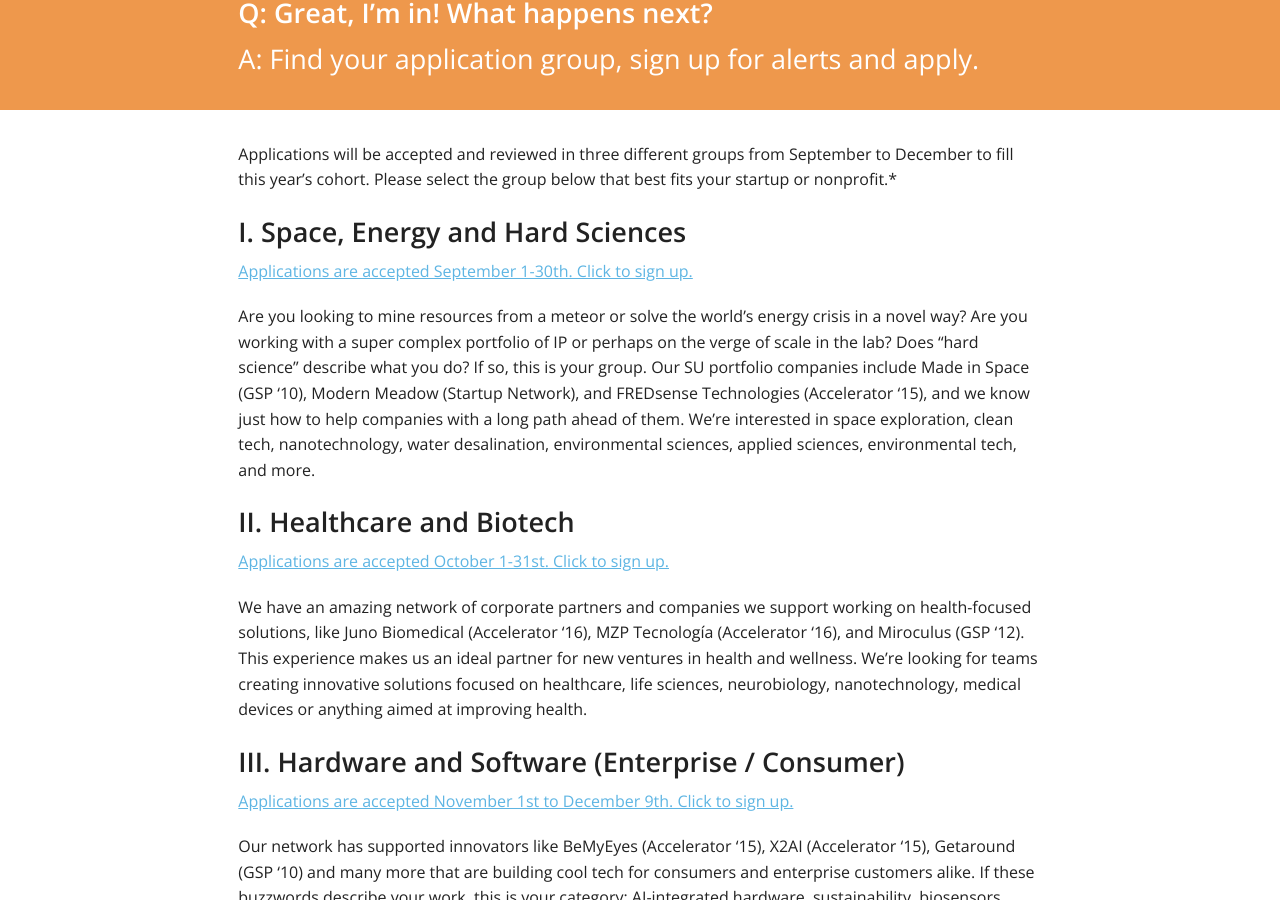
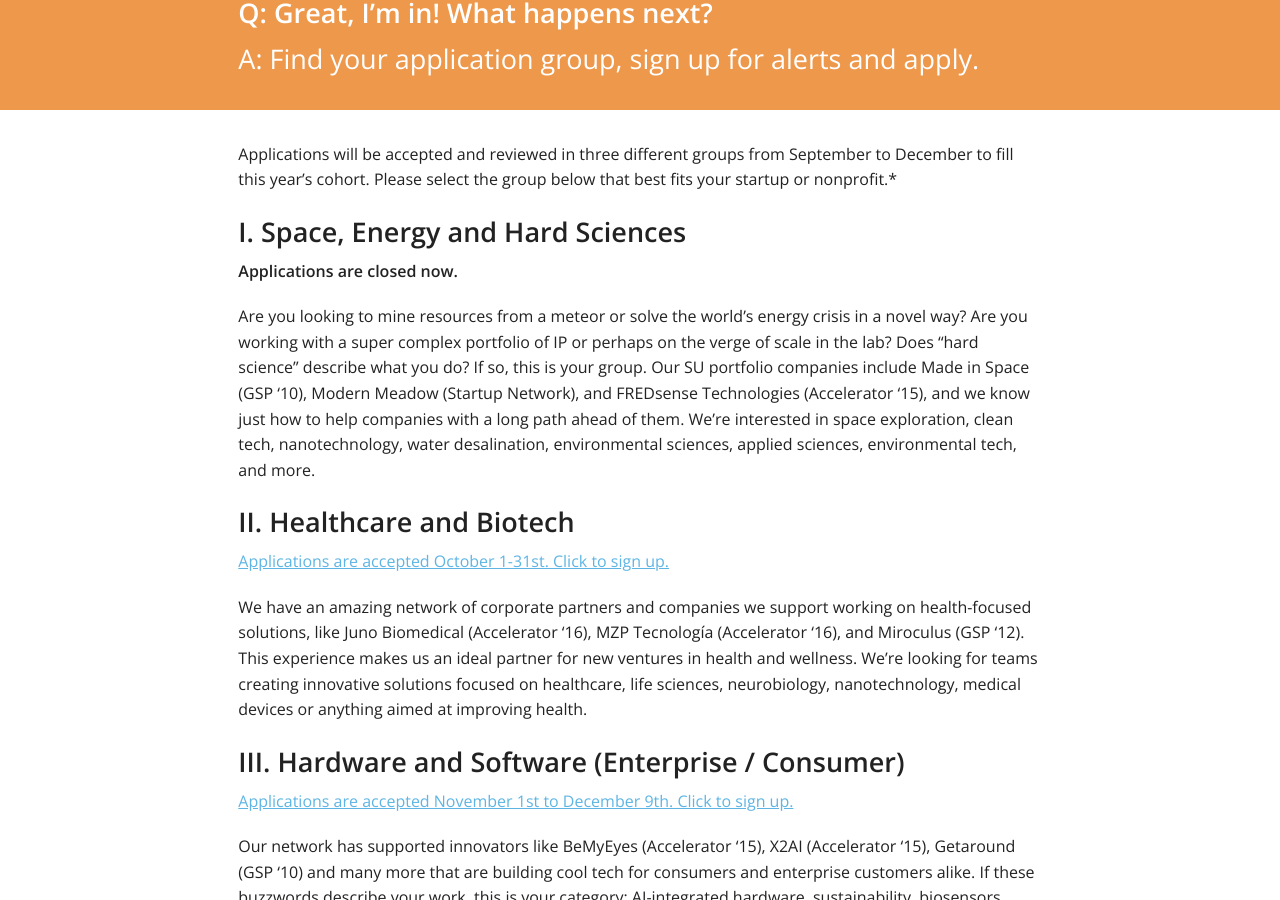
Before and after one commit to SingularityUniversity/startup, a Jekyll site: the page accelerator/2017/index.html, which Jekyll copies as it is, in a window 1280 px wide and 900 px high, scrolled down 6751 px. Built offline with Jekyll 4.4.1, drawn with Linux system fonts in a browser that asks for light colours; Markdown is read by kramdown in place of the engine named in the settings.

Commit message:
updated copy

```diff
--- a/accelerator/2017/index.html
+++ b/accelerator/2017/index.html
@@ -13,7 +13,7 @@
 				<h1><center>We accelerate <strong>exponential</strong> ideas.</center></h1>
   				<center><iframe src="https://player.vimeo.com/video/173118664" width="590" height="332" frameborder="0" webkitallowfullscreen mozallowfullscreen allowfullscreen></iframe></center>
   				<h1><center>Are you ready?</center></h1>
-  				<center><a class="warning button large" href="http://impact.singularityu.org/FY16-Labs-Accelerator-FY17-Promotion_Accelerator-LP.html"><strong>Sign Me Up!</strong></a></center>
+  				<center><a class="warning button large" href="https://singularityu.slideroom.com/#/permalink/program/33760"><strong>Sign Me Up!</strong></a></center>
 				<!--<h1><center>Leveraging <strong>exponential tech</strong>?</center></h1>
 				<h1><center>Impacting <strong>millions</strong> of people?</center></h1>-->
 
@@ -34,7 +34,7 @@
 		<div class="large-10 columns large-offset-1 end">
 			<h2>We’re the SU LABS Startup Accelerator.</h2>
 			<p>We’re the first and only accelerator dedicated to startups leveraging exponentially accelerating technologies to address humanity’s grand challenges. If you believe your venture has the potential to positively improve the lives of millions AND are looking for people who will dedicate their time over the long-term to make it happen, you’ve found your tribe.</p>
-			<p>Our third cohort kicks off in February, 2017. <strong><a href="http://impact.singularityu.org/FY16-Labs-Accelerator-FY17-Promotion_Accelerator-LP.html">Let’s do this.</a></strong></p>
+			<p>Our third cohort kicks off in February, 2017. <strong><a href="https://singularityu.slideroom.com/#/permalink/program/33760">Let’s do this.</a></strong></p>
 		</div>
 	</div>
 </div>
@@ -92,7 +92,7 @@
 
 			<p>Our three goals are to help you <strong>network, expand, and accelerate</strong>. We’re going to help you build your network. We’ll find mentors and advisors with specific backgrounds to give you relevant advice for your business. You’ll get the tools you need to take your venture to the next level. You’ll come away with a new set of friends for life and a network that will see you through your long-term journey and guide you at every major decision point.</p>
 
-			<p>Sound too good to be true? It’s not and we’ll prove it. <a href="http://impact.singularityu.org/FY16-Labs-Accelerator-FY17-Promotion_Accelerator-LP.html">Sign up now</a>.</p>
+			<p>Sound too good to be true? It’s not and we’ll prove it. <a href="https://singularityu.slideroom.com/#/permalink/program/33760">Sign up now</a>.</p>
 
 		</div>
 	</div>
@@ -149,7 +149,7 @@
 
 			<p>You’ll get all of these extraordinary benefits in exchange for 7% equity in your company. In addition, we will provide a $100K convertible note with a 20% discount or a $3M cap (separate from the 7%).</p>
 
-			<p>We’re here to help you build products and services that positively impact humanity at scale, and we know that this is a long-term effort. That’s why we’re different. That’s why we know we can help you be successful. And that’s why we want to work with you. <a href="http://impact.singularityu.org/FY16-Labs-Accelerator-FY17-Promotion_Accelerator-LP.html">This is exactly what I need. Sign me up!</a></p>
+			<p>We’re here to help you build products and services that positively impact humanity at scale, and we know that this is a long-term effort. That’s why we’re different. That’s why we know we can help you be successful. And that’s why we want to work with you. <a href="https://singularityu.slideroom.com/#/permalink/program/33760">This is exactly what I need. Sign me up!</a></p>
 
 		</div>
 	</div>
@@ -200,7 +200,7 @@
 
 			<p>Several others are partnering with municipal governments, NGOs, and large organizations internationally.</p>
 
-			<p>Is your company next? <a href="http://impact.singularityu.org/FY16-Labs-Accelerator-FY17-Promotion_Accelerator-LP.html">Sign up today.</a></p>
+			<p>Is your company next? <a href="https://singularityu.slideroom.com/#/permalink/program/33760">Sign up today.</a></p>
 
 			<div class="flex-video widescreen">
 				<iframe src="https://player.vimeo.com/video/172468798" width="640" height="360" frameborder="0" webkitallowfullscreen mozallowfullscreen allowfullscreen></iframe>
@@ -243,7 +243,7 @@
 
 			<p><strong>Note to international companies:</strong> the SU Labs Startup Accelerator can only work with you if you have a US parent corporation (either now or by the time you start the program).</p>
 
-			<p>Ready to make an impact? <a href="http://impact.singularityu.org/FY16-Labs-Accelerator-FY17-Promotion_Accelerator-LP.html">Choose an application group and we’ll tell you when you can apply.</a></p>
+			<p>Ready to make an impact? <a href="https://singularityu.slideroom.com/#/permalink/program/33760">Choose an application group and we’ll tell you when you can apply.</a></p>
 
 			<div class="flex-video widescreen">
 				<iframe src="https://player.vimeo.com/video/172468799" width="640" height="360" frameborder="0" webkitallowfullscreen mozallowfullscreen allowfullscreen></iframe></iframe>
@@ -277,24 +277,24 @@
 
 			<h3><strong>I. Space, Energy and Hard Sciences</strong></h3>
 
-			<p><a href="http://impact.singularityu.org/FY16-Labs-Accelerator-FY17-Promotion_Accelerator-LP.html">Applications are accepted September 1-30th. Click to sign up.</a></p>
+			<p><strong>Applications are closed now.</strong></p>
 			<p>Are you looking to mine resources from a meteor or solve the world’s energy crisis in a novel way? Are you working with a super complex portfolio of IP or perhaps on the verge of scale in the lab? Does “hard science” describe what you do? If so, this is your group. Our SU portfolio companies include Made in Space (GSP ‘10), Modern Meadow (Startup Network), and FREDsense Technologies (Accelerator ‘15), and we know just how to help companies with a long path ahead of them. We’re interested in space exploration, clean tech, nanotechnology, water desalination, environmental sciences, applied sciences, environmental tech, and more.</p>
 
 			<h3><strong>II. Healthcare and Biotech</strong></h3>
 
-			<p><a href="http://impact.singularityu.org/FY16-Labs-Accelerator-FY17-Promotion_Accelerator-LP.html">Applications are accepted October 1-31st. Click to sign up.</a></p>
+			<p><a href="https://singularityu.slideroom.com/#/permalink/program/33760">Applications are accepted October 1-31st. Click to sign up.</a></p>
 			<p>We have an amazing network of corporate partners and companies we support working on health-focused solutions, like Juno Biomedical (Accelerator ‘16), MZP Tecnología (Accelerator ‘16), and Miroculus (GSP ‘12). This experience makes us an ideal partner for new ventures in health and wellness. We’re looking for teams creating innovative  solutions focused on healthcare, life sciences, neurobiology, nanotechnology, medical devices or anything aimed at improving health.</p>
 
 			<h3><strong>III. Hardware and Software (Enterprise / Consumer)</strong></h3>
 
-			<p><a href="http://impact.singularityu.org/FY16-Labs-Accelerator-FY17-Promotion_Accelerator-LP.html">Applications are accepted November 1st to December 9th. Click to sign up.</a></p>
+			<p><a href="https://singularityu.slideroom.com/#/permalink/program/33760">Applications are accepted November 1st to December 9th. Click to sign up.</a></p>
 			<p>Our network has supported innovators like BeMyEyes (Accelerator ‘15), X2AI (Accelerator ‘15), Getaround (GSP ‘10) and many more that are building cool tech for consumers and enterprise customers alike. If these buzzwords describe your work, this is your category: AI-integrated hardware, sustainability, biosensors, edTech, low-cost mobile/web solutions, solutions for the unbanked, FinTech, AgTech, IoT or solutions leveraging blockchain technologies.</p>
 
 
 			<p>*501(c)3s: Find the group that best matches what you’re working on, and we’ll take care of the rest!</p>
 			<br>
 
-			<div><a class="warning button large" href="http://impact.singularityu.org/FY16-Labs-Accelerator-FY17-Promotion_Accelerator-LP.html"><strong>Let’s do this! Notify me when it’s time to apply.</strong></a></div>
+			<div><a class="warning button large" href="https://singularityu.slideroom.com/#/permalink/program/33760"><strong>Let’s do this! Notify me when it’s time to apply.</strong></a></div>
 
 			<p>Questions? Read our <a href="../faq.html">FAQ</a>. More questions? Reach us at <a href="mailto:startup@singularityu.org">startup@singularityu.org</a>.</p>
 
```
